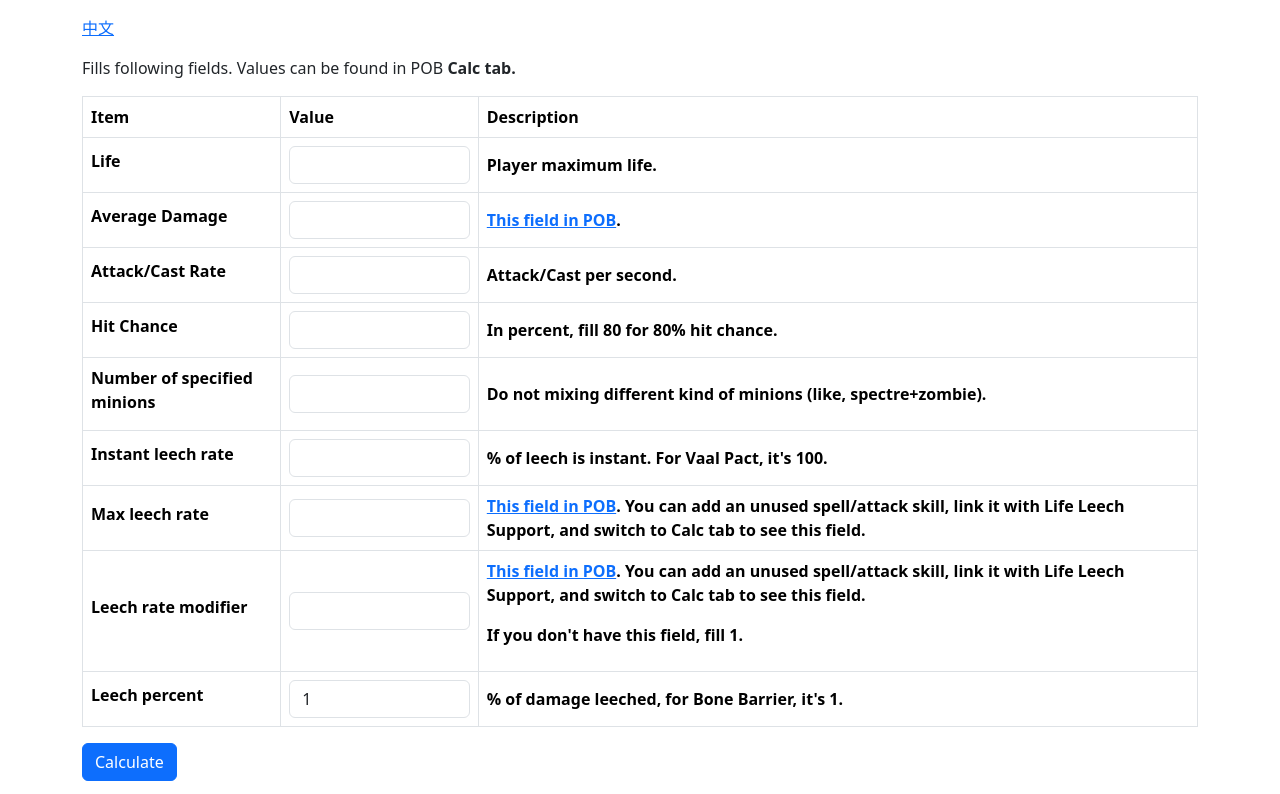
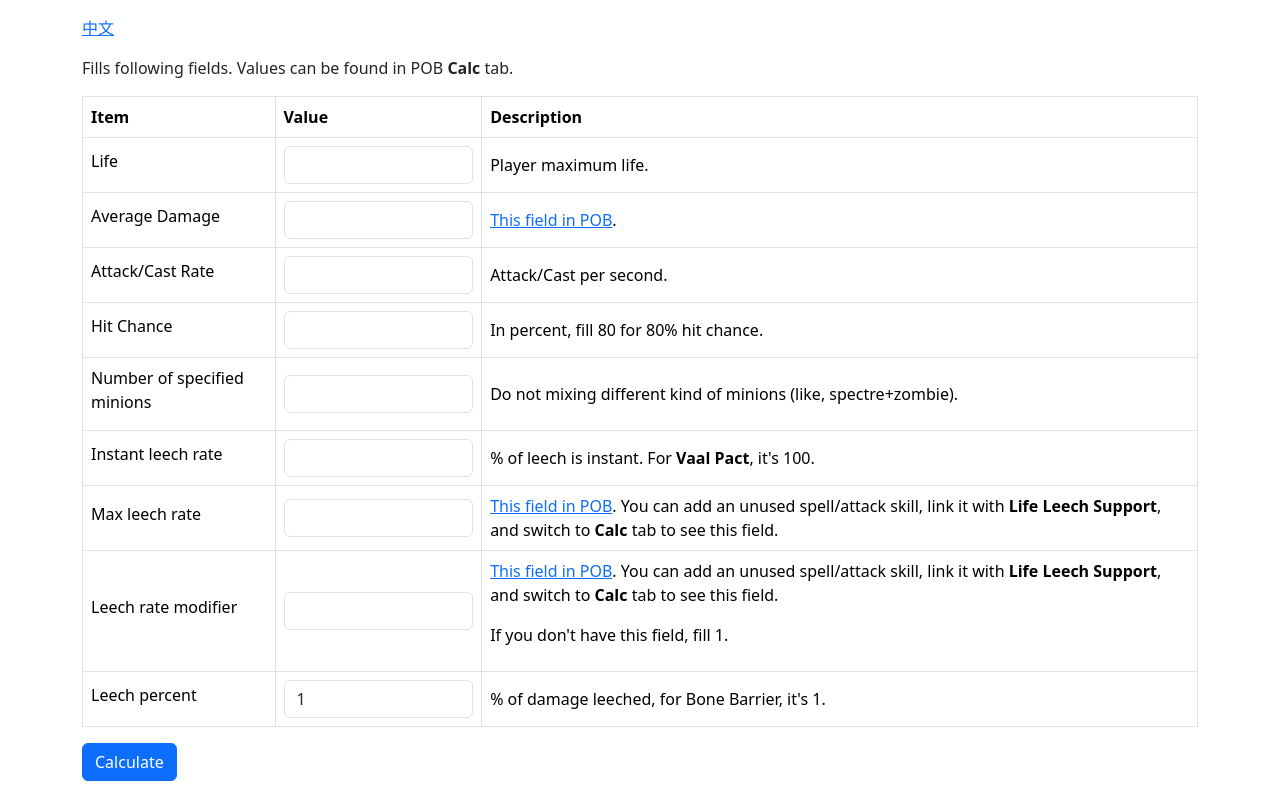
Before and after one commit to Ronmi/poe_leech, a plain HTML site: page index.html in a window 1280 px wide. Shown: the top 794 px of the page. Drawn offline with nearby package versions, Linux system fonts and the light colour scheme.

Commit message:
fix typo

```diff
--- a/index.html
+++ b/index.html
@@ -14,7 +14,7 @@
         <a href="index.zh.html">中文</a>
       </p>
       <p class="mt-3">
-        Fills following fields. Values can be found in POB <strong>Calc</string> tab.
+        Fills following fields. Values can be found in POB <strong>Calc</strong> tab.
 </p>
 <table class="table table-bordered align-middle">
   <thead>
```
